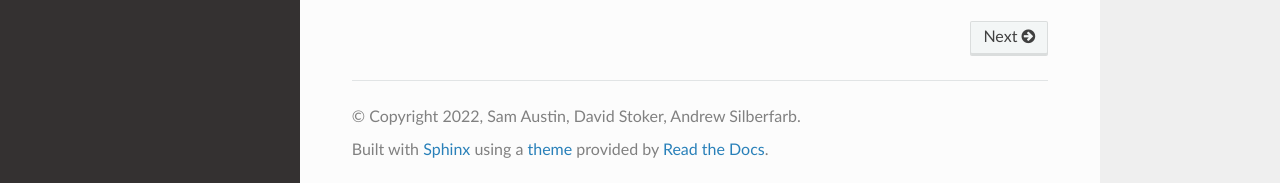
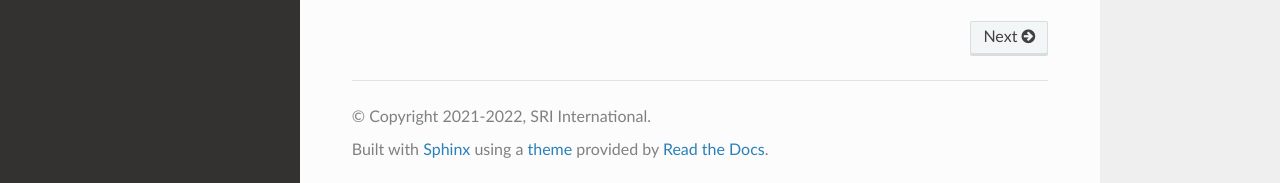
Before and after one commit to sri-geospace/atmosense-abcgan, a Sphinx documentation site: the page built from docs/index.rst, in a window 1280 px wide and 1019 px high. Shown: the part 833-1016 px from the top of the window. Built offline with Sphinx 7.4.7 and the Read the Docs theme 2.0.0, drawn with Linux system fonts in a browser that asks for light colours.

Commit message:
Use package version number, use project team for authors, update copyright

```diff
--- a/docs/conf.py
+++ b/docs/conf.py
@@ -12,17 +12,19 @@
 #
 import os
 import sys
+import pkg_resources
 sys.path.insert(0, os.path.abspath('.'))
 
 
 # -- Project information -----------------------------------------------------
 
 project = 'Atmospheric Background Characterization Generative Adversarial Network (ABCGAN)'
-copyright = '2022, Sam Austin, David Stoker, Andrew Silberfarb'
-author = 'Sam Austin, David Stoker, Andrew Silberfarb'
+copyright = '2021-2022, SRI International'
+author = 'ABCGAN Project Team'
 
 # The full version, including alpha/beta/rc tags
-release = '0.2'
+version = pkg_resources.get_distribution('abcgan').version
+release = version
 
 
 # -- General configuration ---------------------------------------------------
@@ -49,7 +51,6 @@
 # The theme to use for HTML and HTML Help pages.  See the documentation for
 # a list of builtin themes.
 #
-#html_theme = 'classic'
 html_theme = 'sphinx_rtd_theme'
 
 # Add any paths that contain custom static files (such as style sheets) here,
```
